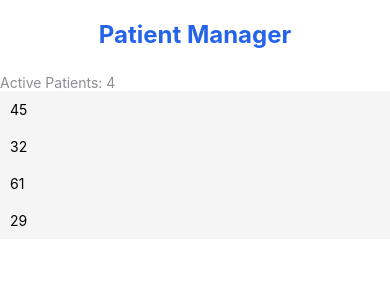
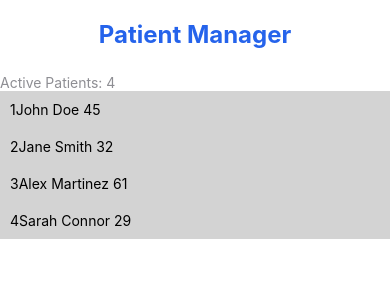
Before and after one commit to Matias272/Pacient-Manager, a React Native app: screen / in a window 390 px wide. Shown: the top 300 px of the page. Built offline with nearby package versions, Linux system fonts and the light colour scheme.

Commit message:
feat: add DashboardScreen component and integrate into App.js

```diff
--- a/App.js
+++ b/App.js
@@ -3,6 +3,7 @@ import { StyleSheet, Text, View, StatusBar } from "react-native";
 import { SafeAreaProvider, SafeAreaView } from "react-native-safe-area-context";
 import { FlatList } from "react-native-web";
 import PatientCard from "./src/components/PatientCard";
+import DashboardScreen from "./src/screens/DashboardScreen";
 
 export default function App() {
   return (
@@ -32,11 +33,10 @@ function Content() {
         <Text style={styles.title}>Patient Manager</Text>
       </View>
       <Text style={styles.counterText}>Active Patients: {patients.length}</Text>
-
       <FlatList
         data={patients}
         keyExtractor={(item) => item.id}
-        renderItem={({item}) => <PatientCard patient={item} />}
+        renderItem={({ item }) => <PatientCard patient={item} />}
       />
     </SafeAreaView>
   );
--- a/src/components/PatientCard.js
+++ b/src/components/PatientCard.js
@@ -5,14 +5,17 @@ export default function PatientCard({ patient }) {
 
   return (
     <View style={styles.patientcard}>
-            <Text>{patient.age}</Text>
+      <Text>
+        {patient.id}
+        {patient.name} {patient.age}
+      </Text>
     </View>
   );
 }
 
 const styles = StyleSheet.create({
-    patientcard:{
+  patientcard: {
     padding: 10,
-        backgroundColor: "whitesmoke",
-    }
+    backgroundColor: "lightgrey",
+  },
 });
--- /dev/null
+++ b/src/screens/DashboardScreen.js
@@ -0,0 +1,5 @@
+import { View } from "react-native-web";
+
+export default function DashboardScreen() {
+  return <View>HI</View>;
+}
```
Lines whose indentation alone changed are shown as unchanged.
